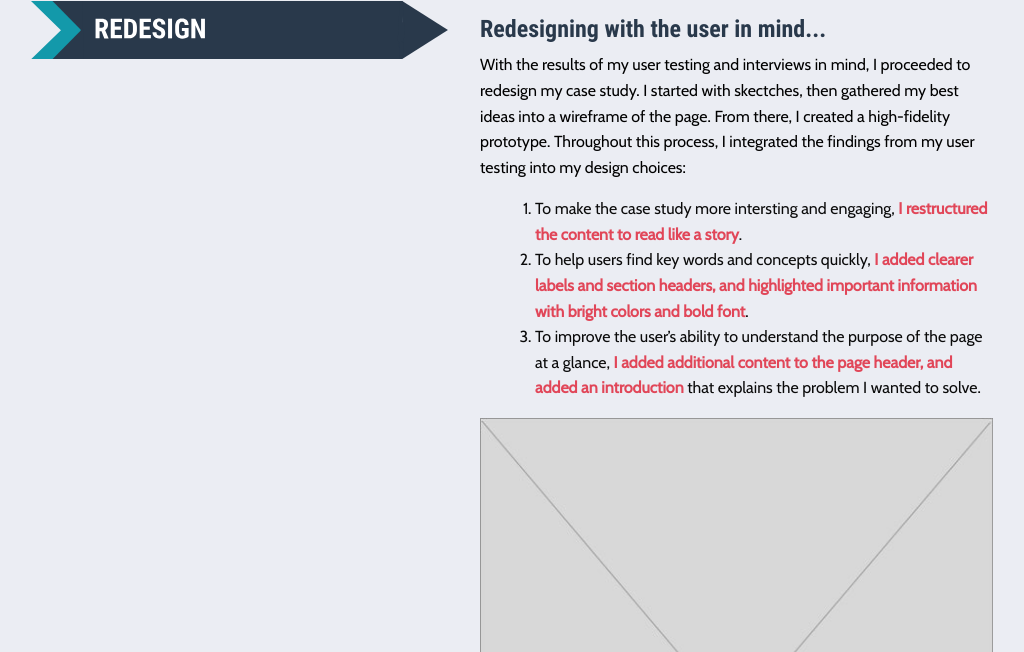
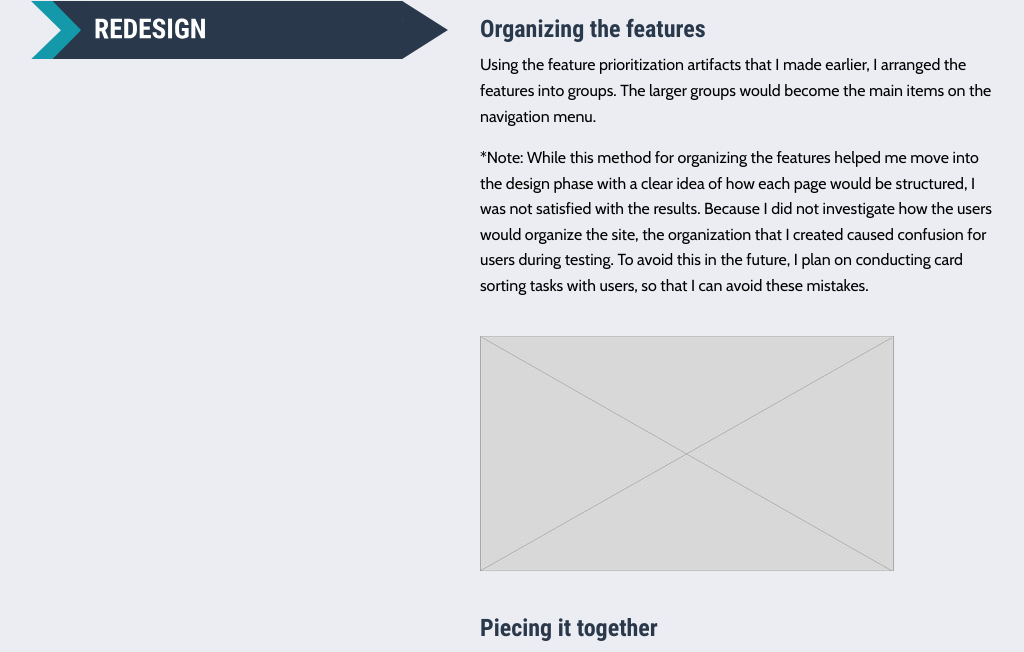
Before and after one commit to emeriwether/emeriwether.github.io, a Jekyll site: the page built from projectA.html, in a window 1280 px wide and 900 px high, scrolled down 5755 px, cut to the strip 248-900 px from the top of the window. Shown: the whole strip, without its empty margins (146-1170 px from the left). Built offline with Jekyll 4.4.1, drawn with Linux system fonts in a browser that asks for light colours; some of the changed text lies outside the part shown.

Commit message:
ct prev comm

```diff
--- a/projectA.html
+++ b/projectA.html
@@ -160,11 +160,12 @@
                 <span aria-hidden="true">&times;</span>
             </button>
         </div>
+
     </div>
 </section>
 <!-- END SECTION: CREATING VALUE FOR THE USERS -->
 
-<!-- BEGIN SECTION: ADAPTING TO CHANGING BUSINESS GOALS -->
+<!-- BEGIN SECTION: EARLY DESIGN PHASE -->
 <section class="grid-x grid-margin-x projectSection">
     <!-- SECTION TAG -->
     <div class="large-6 cell">
@@ -172,25 +173,72 @@
     </div>
     <!-- TEXT -->
     <div class="large-6 cell bodyText">
-        <h5 class="text-left">Redesigning with the user in mind...</h5>
-        <p class="text-left">With the results of my user testing and interviews in mind, I proceeded to redesign my case study. I started with skectches, then gathered my best ideas into a wireframe of the page. From there, I created a high-fidelity prototype. Throughout this process, I integrated the findings from my user testing into my design choices:</p>
-        <ol class="text-left indentText">
-            <li>To make the case study more intersting and engaging, <mark class="coralText boldText">I restructured the content to read like a story</mark>.</li>
-            <li>To help users find key words and concepts quickly, <mark class="coralText boldText">I added clearer labels and section headers, and highlighted important information with bright colors and bold font</mark>.</li>
-            <li>To improve the user’s ability to understand the purpose of the page at a glance, <mark class="coralText boldText">I added additional content to the page header, and added an introduction</mark> that explains the problem I wanted to solve.</li>
-        </ol>
-        <figure>
-            <img src="images/placeholderImage.jpg">
-            <figcaption class="text">Sketches that I completed in the initial stages of redesigning the case study</figcaption>
-        </figure>
-        <figure>
-            <img src="images/placeholderImage.jpg">
-            <figcaption class="text">Wireframes of the case study design</figcaption>
-        </figure>
-        <p></p>
+        <h5 class="text-left">Organizing the features</h5>
+        <p class="text-left">Using the feature prioritization artifacts that I made earlier, I arranged the features into groups. The larger groups would become the main items on the navigation menu.</p>
+        <p class="text-left">*Note: While this method for organizing the features helped me move into the design phase with a clear idea of how each page would be structured, I was not satisfied with the results. Because I did not investigate how the users would organize the site, the organization that I created caused confusion for users during testing. To avoid this in the future, I plan on conducting card sorting tasks with users, so that I can avoid these mistakes.</p>
+
+        <a data-open="siteMap"><img src="images/placeholder_Thumbnail.jpg" alt="The sitemap that I created for this project"></a>
+        <!-- MODAL -->
+        <div class="large reveal" id="siteMap" data-reveal>
+            <figure class="card">
+                <img class="card-image" src="images/placeholder_Thumbnail.jpg">
+                <div class="card-section">
+                    <figcaption class="coralText">The sitemap that I created for this project</figcaption>
+                </div>
+            </figure>
+            <button class="close-button" data-close aria-label="Close reveal" type="button">
+                <span aria-hidden="true">&times;</span>
+            </button>
+        </div>
+
+        <h5 class="text-left">Piecing it together</h5>
+        <p class="text-left">From the sitemap, I knew the website would have six pages total, and I knew where each of the main features would go. The remaining components of each page, though, were still undecided, so I summarized the main purpose of each page, and then sketched out different ideas of how I could achieve it. I then took the best elements from my sketches, and created wireframes for mobile and desktop versions of all six pages. After sharing the wireframes with Pamela and getting feedback, I created low-fidelity mockups of each page using Omnigraffle. I then imported the mockups to Invision, where I created an interactive prototype that I could use for testing. </p>
+
+        <a data-open="sketches"><img src="images/placeholder_Thumbnail.jpg" alt="The sketches that I created for this project"></a>
+        <!-- MODAL -->
+        <div class="large reveal" id="sketches" data-reveal>
+            <figure class="card">
+                <img class="card-image" src="images/placeholder_Thumbnail.jpg">
+                <div class="card-section">
+                    <figcaption class="coralText">The sketches that I created for this project</figcaption>
+                </div>
+            </figure>
+            <button class="close-button" data-close aria-label="Close reveal" type="button">
+                <span aria-hidden="true">&times;</span>
+            </button>
+        </div>
+
+        <a data-open="wireframes"><img src="images/placeholder_Thumbnail.jpg" alt="The wireframes that I created for this project"></a>
+        <!-- MODAL -->
+        <div class="large reveal" id="wireframes" data-reveal>
+            <figure class="card">
+                <img class="card-image" src="images/placeholder_Thumbnail.jpg">
+                <div class="card-section">
+                    <figcaption class="coralText">The wireframes that I created for this project</figcaption>
+                </div>
+            </figure>
+            <button class="close-button" data-close aria-label="Close reveal" type="button">
+                <span aria-hidden="true">&times;</span>
+            </button>
+        </div>
+
+        <a data-open="prototype"><img src="images/placeholder_Thumbnail.jpg" alt="The prototype that I created for this project"></a>
+        <!-- MODAL -->
+        <div class="large reveal" id="prototype" data-reveal>
+            <figure class="card">
+                <img class="card-image" src="images/placeholder_Thumbnail.jpg">
+                <div class="card-section">
+                    <figcaption class="coralText">The prototype that I created for this project</figcaption>
+                </div>
+            </figure>
+            <button class="close-button" data-close aria-label="Close reveal" type="button">
+                <span aria-hidden="true">&times;</span>
+            </button>
+        </div>
+
     </div>
 </section>
-<!-- END SECTION: ADAPTING TO CHANGING BUSINESS GOALS -->
+<!-- END SECTION: EARLY DESIGN PHASE -->
 
 <!-- BEGIN SECTION: TAKEAWAYS -->
 <section class="grid-x grid-margin-x projectSection">
```
